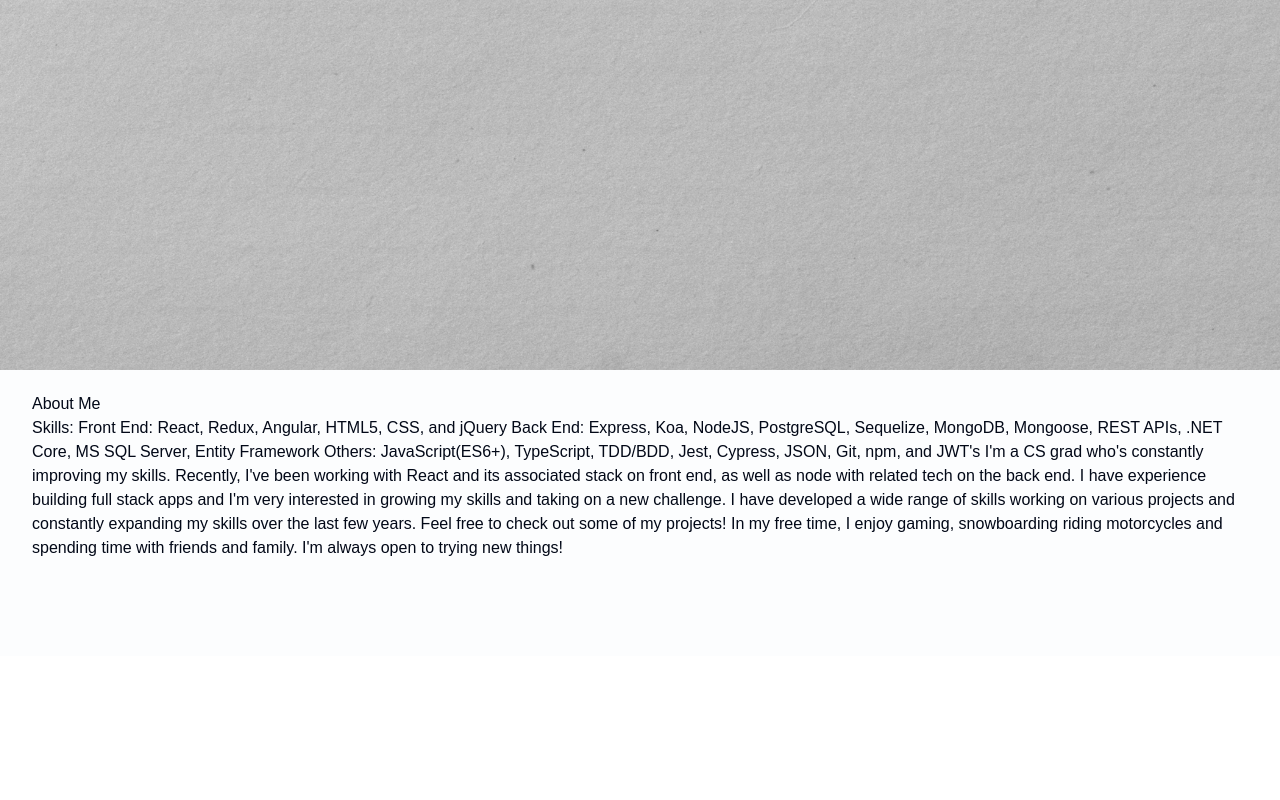
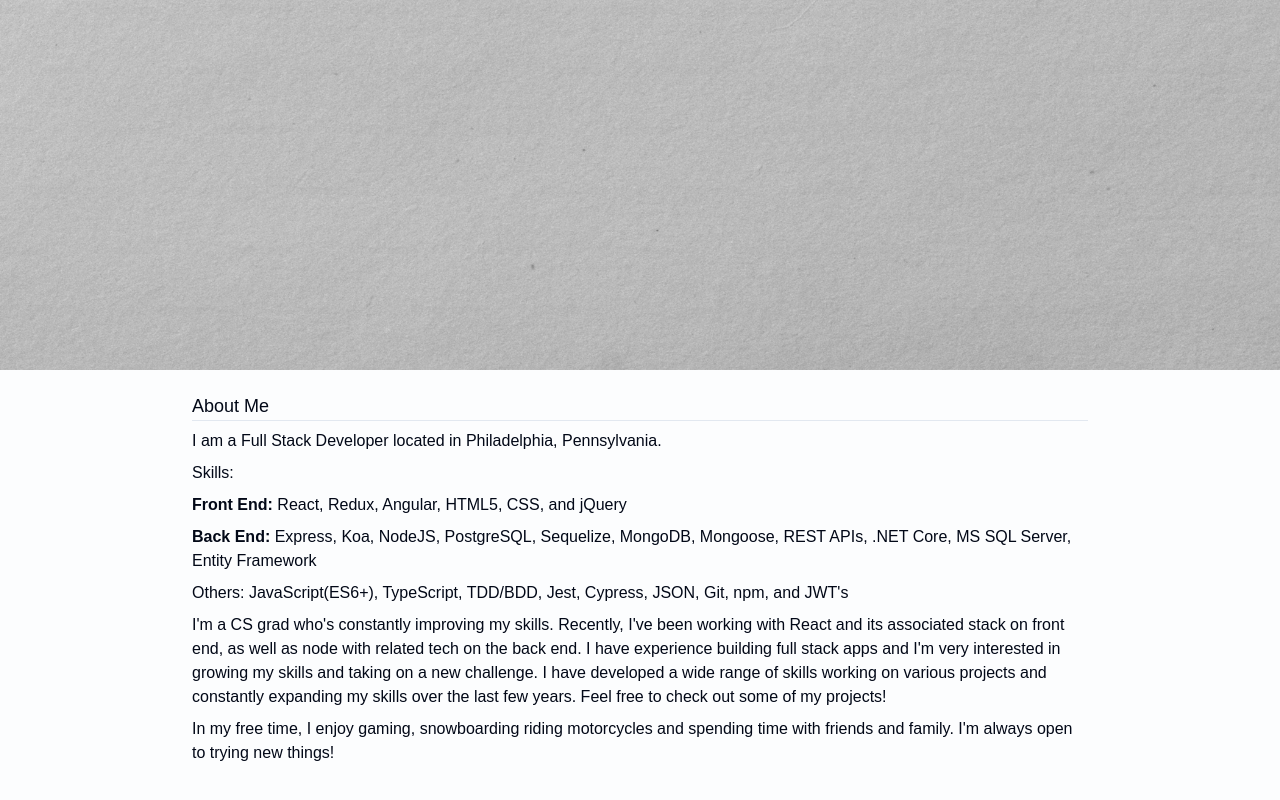
Before and after one commit to Jchase2/portfolio-v3, a Next.js app: page / in a window 1280 px wide. Shown: the part 430-1230 px from the top of the page. Before the commit the page ends 1086 px from the top, so only its background shows below. Built offline with nearby package versions, Linux system fonts and the light colour scheme.

Commit message:
Formatting about section, fixing more hydration warning issues.

```diff
--- a/package.json
+++ b/package.json
@@ -9,6 +9,7 @@
     "lint": "next lint"
   },
   "dependencies": {
+    "@radix-ui/react-separator": "^1.1.1",
     "@radix-ui/react-slot": "^1.1.1",
     "class-variance-authority": "^0.7.1",
     "clsx": "^2.1.1",
--- a/src/app/globals.css
+++ b/src/app/globals.css
@@ -36,7 +36,7 @@ body {
   }
   .dark {
     --background: 210, 22%, 14%;
-    --foreground: 210 40% 98%;
+    --foreground: 210 40% 92%;
     --card: 222.2 84% 4.9%;
     --card-foreground: 210 40% 98%;
     --popover: 222.2 84% 4.9%;
--- a/src/app/home/about.tsx
+++ b/src/app/home/about.tsx
@@ -1,22 +1,38 @@
+import { Separator } from "@/components/ui/separator";
+
 const About = () => {
   return (
-    <div id="about">
-      <h2>About Me</h2>
-      <p>
-        Skills: Front End: React, Redux, Angular, HTML5, CSS, and jQuery Back
-        End: Express, Koa, NodeJS, PostgreSQL, Sequelize, MongoDB, Mongoose,
-        REST APIs, .NET Core, MS SQL Server, Entity Framework Others:
-        JavaScript(ES6+), TypeScript, TDD/BDD, Jest, Cypress, JSON, Git, npm,
-        and JWT&apos;s I&apos;m a CS grad who&apos;s constantly improving my
-        skills. Recently, I&apos;ve been working with React and its associated
-        stack on front end, as well as node with related tech on the back end. I
-        have experience building full stack apps and I&apos;m very interested in
-        growing my skills and taking on a new challenge. I have developed a wide
-        range of skills working on various projects and constantly expanding my
-        skills over the last few years. Feel free to check out some of my
-        projects! In my free time, I enjoy gaming, snowboarding riding
-        motorcycles and spending time with friends and family. I&apos;m always
-        open to trying new things!
+    <div id="about" className="max-w-4xl min-w-80">
+      <h2 className="text-lg">About Me</h2>
+      <Separator />
+      <p className="mt-2">
+        I am a Full Stack Developer located in Philadelphia, Pennsylvania.
+      </p>
+      <p className="my-2">Skills:</p>
+      <p className="my-2">
+        <b>Front End:</b> React, Redux, Angular, HTML5, CSS, and jQuery
+      </p>
+      <p className="my-2">
+        <b>Back End:</b> Express, Koa, NodeJS, PostgreSQL, Sequelize, MongoDB,
+        Mongoose, REST APIs, .NET Core, MS SQL Server, Entity Framework
+      </p>
+      <p className="my-2">
+        Others: JavaScript(ES6+), TypeScript, TDD/BDD, Jest, Cypress, JSON, Git,
+        npm, and JWT&apos;s
+      </p>
+      <p className="my-2">
+        I&apos;m a CS grad who&apos;s constantly improving my skills. Recently,
+        I&apos;ve been working with React and its associated stack on front end,
+        as well as node with related tech on the back end. I have experience
+        building full stack apps and I&apos;m very interested in growing my
+        skills and taking on a new challenge. I have developed a wide range of
+        skills working on various projects and constantly expanding my skills
+        over the last few years. Feel free to check out some of my projects!
+      </p>
+      <p className="my-2">
+        In my free time, I enjoy gaming, snowboarding riding motorcycles and
+        spending time with friends and family. I&apos;m always open to trying
+        new things!
       </p>
     </div>
   );
--- a/src/app/layout.tsx
+++ b/src/app/layout.tsx
@@ -26,7 +26,7 @@ export default function RootLayout({
   children: React.ReactNode;
 }>) {
   return (
-    <html suppressHydrationWarning lang="en">
+    <html lang="en" suppressHydrationWarning>
       <meta name="viewport" content="width=device-width, initial-scale=1.0" />
       <body
         className={`${geistSans.variable} ${geistMono.variable} antialiased`}
--- a/src/app/page.tsx
+++ b/src/app/page.tsx
@@ -10,19 +10,18 @@ export default function Home() {
 
   const [mounted, setMounted] = useState(false);
 
-  // useEffect only runs on the client, so now we can safely show the UI
   useEffect(() => {
     setMounted(true);
   }, []);
 
   if (!mounted) {
-    return null;
+    return null; // or a skeleton/placeholder
   }
 
   return (
     <div>
       <section className="h-[calc(100vh-74px)] flex items-center justify-center">
-        <div className="absolute inset-0">
+        <div className="absolute inset-0" suppressHydrationWarning>
           {theme === "dark" ? (
             <Image
               src="/background.jpg"
@@ -44,9 +43,9 @@ export default function Home() {
           <p className="text-sm">Developer Portfolio / Personal Site</p>
         </div>
       </section>
-      <section>
+      <div className="flex justify-center">
         <About />
-      </section>
+      </div>
     </div>
   );
 }
--- a/src/components/theme/theme-switcher.tsx
+++ b/src/components/theme/theme-switcher.tsx
@@ -4,9 +4,23 @@ import { LucideMoon, LucideSun } from "lucide-react";
 import { useTheme } from "next-themes";
 
 import { Button } from "../ui/button";
+import { useEffect, useState } from "react";
 
 const ThemeSwitcher = () => {
   const { theme, setTheme } = useTheme();
+  const [mounted, setMounted] = useState(false);
+
+  useEffect(() => {
+    setMounted(true);
+  }, []);
+
+  if (!mounted) {
+    return (
+      <Button variant="outline" size="icon">
+        <span className="h-4 w-4" />
+      </Button>
+    );
+  }
 
   return (
     <Button
--- /dev/null
+++ b/src/components/ui/separator.tsx
@@ -0,0 +1,31 @@
+"use client"
+
+import * as React from "react"
+import * as SeparatorPrimitive from "@radix-ui/react-separator"
+
+import { cn } from "@/lib/utils"
+
+const Separator = React.forwardRef<
+  React.ElementRef<typeof SeparatorPrimitive.Root>,
+  React.ComponentPropsWithoutRef<typeof SeparatorPrimitive.Root>
+>(
+  (
+    { className, orientation = "horizontal", decorative = true, ...props },
+    ref
+  ) => (
+    <SeparatorPrimitive.Root
+      ref={ref}
+      decorative={decorative}
+      orientation={orientation}
+      className={cn(
+        "shrink-0 bg-border",
+        orientation === "horizontal" ? "h-[1px] w-full" : "h-full w-[1px]",
+        className
+      )}
+      {...props}
+    />
+  )
+)
+Separator.displayName = SeparatorPrimitive.Root.displayName
+
+export { Separator }
```
Also changed, not shown: 1 other file (tests, documents, lock files or other folders).
